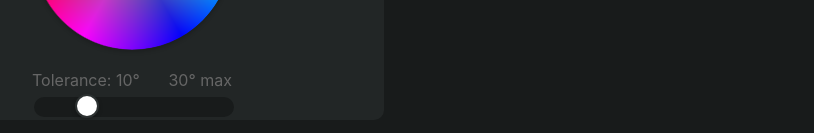
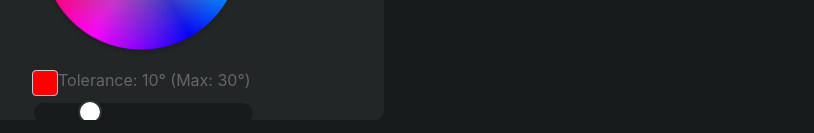
Before and after one commit to Timo1024/stamps, a React (Create React App) app in the folder src/client/web/stamps_website/: page / in a window 1280 px wide. Shown: the part 664-797 px from the top of the page, without its empty margins (0-814 px from the left). Built offline with nearby package versions, Linux system fonts and the light colour scheme; no server answers; the HTML template or start-up script is replaced by a standard one.

Commit message:
added color preview to color picker

```diff
--- a/src/client/web/stamps_website/src/components/HuePicker.tsx
+++ b/src/client/web/stamps_website/src/components/HuePicker.tsx
@@ -170,6 +170,23 @@ const HuePicker: React.FC<HuePickerProps> = ({
     ctx.clearRect(0, 0, size, size);
     ctx.putImageData(wheelImageRef.current, 0, 0);
 
+    // Draw selected color indicator at exact position
+    const angle = (value - 180) * (Math.PI / 180);
+    const indicatorDistance = (saturation / 100) * radius;
+    const indicatorX = radius + Math.cos(angle) * indicatorDistance;
+    const indicatorY = radius + Math.sin(angle) * indicatorDistance;
+
+    // Only draw indicator if outside dead zone
+    if (indicatorDistance > deadZoneRadius) {
+      ctx.beginPath();
+      ctx.arc(indicatorX, indicatorY, 5, 0, Math.PI * 2);
+      ctx.strokeStyle = 'white';
+      ctx.lineWidth = 2;
+      ctx.stroke();
+      ctx.fillStyle = `hsl(${value}, ${saturation}%, 50%)`;
+      ctx.fill();
+    }
+
     // Calculate delta based on current HSL color
     const calculateDelta = (h: number, s: number): number => {
       // Convert HSL to RGB to calculate delta
@@ -247,23 +264,6 @@ const HuePicker: React.FC<HuePickerProps> = ({
     // Draw to main canvas
     ctx.drawImage(tempCanvas, 0, 0);
 
-    // Draw selected color indicator at exact position
-    const angle = (value - 180) * (Math.PI / 180);
-    const indicatorDistance = (saturation / 100) * radius;
-    const indicatorX = radius + Math.cos(angle) * indicatorDistance;
-    const indicatorY = radius + Math.sin(angle) * indicatorDistance;
-
-    // Only draw indicator if outside dead zone
-    if (indicatorDistance > deadZoneRadius) {
-      ctx.beginPath();
-      ctx.arc(indicatorX, indicatorY, 5, 0, Math.PI * 2);
-      ctx.strokeStyle = 'white';
-      ctx.lineWidth = 2;
-      ctx.stroke();
-      ctx.fillStyle = `hsl(${value}, ${saturation}%, 50%)`;
-      ctx.fill();
-    }
-
     // Add tolerance info text
     // ctx.fillStyle = '#666';
     // ctx.font = '12px Arial';
@@ -292,8 +292,16 @@ const HuePicker: React.FC<HuePickerProps> = ({
       </div>
       <div style={{ width: '100%', display: 'flex', flexDirection: 'column', gap: '5px' }}>
         <div style={{ display: 'flex', justifyContent: 'space-between', color: '#666' }}>
-          <span>Tolerance: {Math.round(baseTolerance)}°</span>
-          <span>{Math.round(baseTolerance * 3)}° max</span>
+          <div
+            style={{
+              width: '24px',
+              height: '24px',
+              borderRadius: '4px',
+              backgroundColor: `hsl(${value}, ${saturation}%, 50%)`,
+              border: '1px solid #ccc',
+            }}
+          />
+          <span>Tolerance: {Math.round(baseTolerance)}° (Max: {Math.round(baseTolerance * 3)}°)</span>
         </div>
         <input
           type="range"
```
